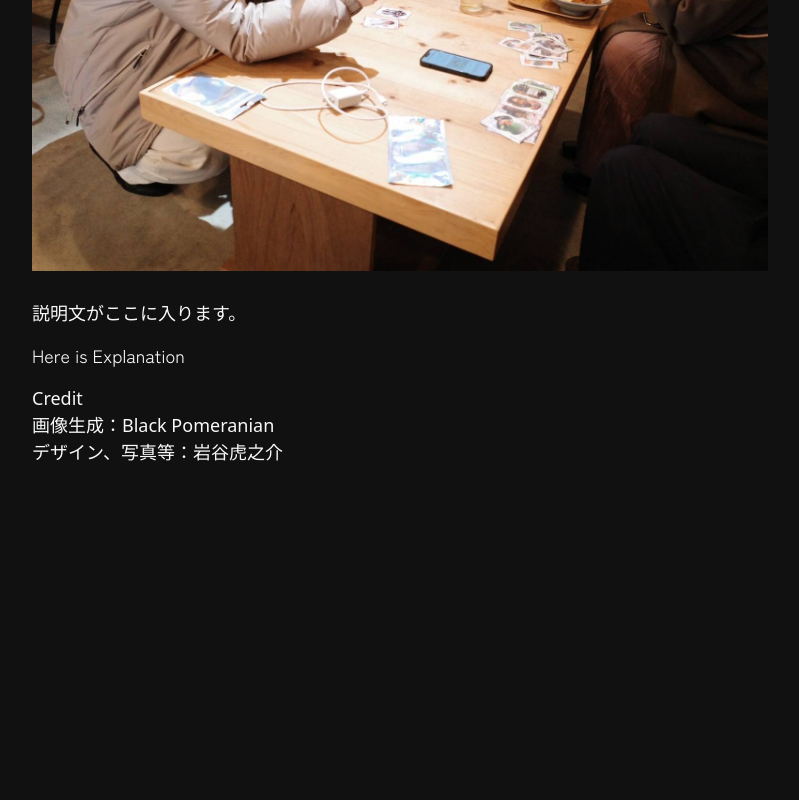
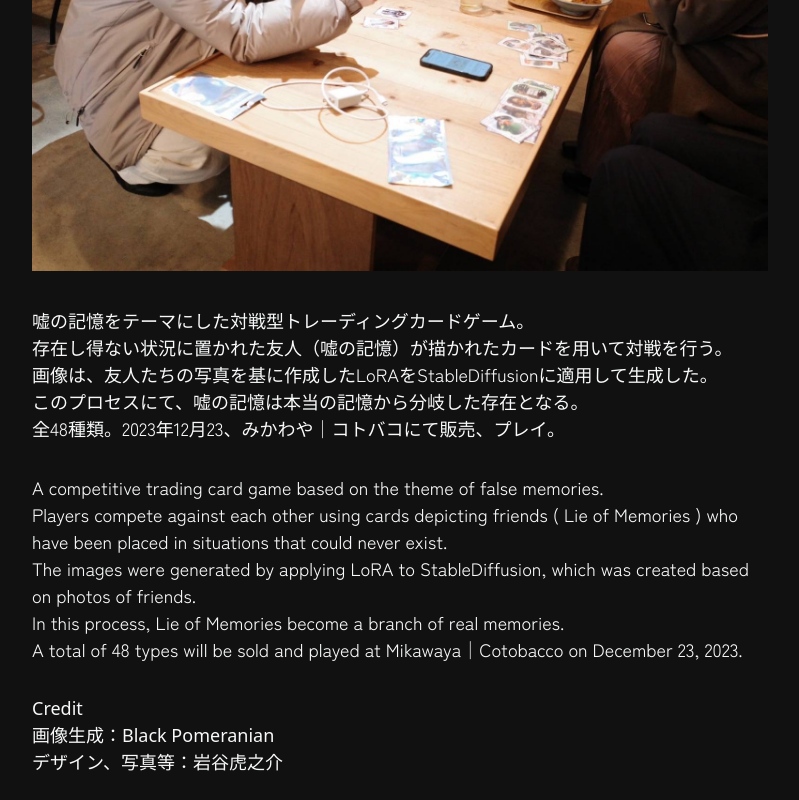
Before and after one commit to black-pomeranian/blapome-portfolio, a React (Create React App) app: page /Project/LieofMemories in a window 1280 px wide. Shown: the part 2209-3009 px from the top of the page, without its empty margins (240-1039 px from the left). Before the commit the page ends 2691 px from the top, so only its background shows below. Built offline with nearby package versions, Linux system fonts and the light colour scheme.

Commit message:
LoM追加

```diff
--- a/src/components/Project/LieofMemories.js
+++ b/src/components/Project/LieofMemories.js
@@ -27,18 +27,26 @@ const LieofMemories = () => {
 
         {/* 説明 */}
         <div className="row justify-content-center">
-          <div className="descliption-jp col-12 col-md-8">
+          <div className="descliption-jp col-12 col-md-8 py-2">
             <p>
-              説明文がここに入ります。
+              嘘の記憶をテーマにした対戦型トレーディングカードゲーム。<br></br>
+              存在し得ない状況に置かれた友人（嘘の記憶）が描かれたカードを用いて対戦を行う。<br></br>
+              画像は、友人たちの写真を基に作成したLoRAをStableDiffusionに適用して生成した。<br></br>
+              このプロセスにて、嘘の記憶は本当の記憶から分岐した存在となる。<br></br>
+              全48種類。2023年12月23、みかわや｜コトバコにて販売、プレイ。<br></br>
             </p>
           </div>
-          <div className="descliption-en col-12 col-md-8">
+          <div className="descliption-en col-12 col-md-8 py-2">
             <p>
-              Here is Explanation
+            A competitive trading card game based on the theme of false memories.<br></br>
+              Players compete against each other using cards depicting friends ( Lie of Memories ) who have been placed in situations that could never exist.<br></br>
+              The images were generated by applying LoRA to StableDiffusion, which was created based on photos of friends.<br></br>
+              In this process, Lie of Memories become a branch of real memories.<br></br>
+              A total of 48 types will be sold and played at Mikawaya｜Cotobacco on December 23, 2023.<br></br>
             </p>
           </div>
 
-          <div className="credit col-12 col-md-8">
+          <div className="credit col-12 col-md-8 py-2">
             <p>
               Credit<br></br>
               画像生成：Black Pomeranian<br></br>
--- a/src/components/Project/ProjectTemplate.js
+++ b/src/components/Project/ProjectTemplate.js
@@ -24,18 +24,18 @@ const ProjectTemplate = () => {
 
         {/* 説明 */}
         <div className="row justify-content-center">
-          <div className="descliption-jp col-12 col-md-8">
+          <div className="descliption-jp col-12 col-md-8 py-2">
             <p>
               説明文がここに入ります。
             </p>
           </div>
-          <div className="descliption-en col-12 col-md-8">
+          <div className="descliption-en col-12 col-md-8 py-2">
             <p>
               Here is Explanation
             </p>
           </div>
 
-          <div className="credit col-12 col-md-8">
+          <div className="credit col-12 col-md-8 py-2">
             <p>
               Credit<br></br>
               aaa：Black Pomeranian<br></br>
```
